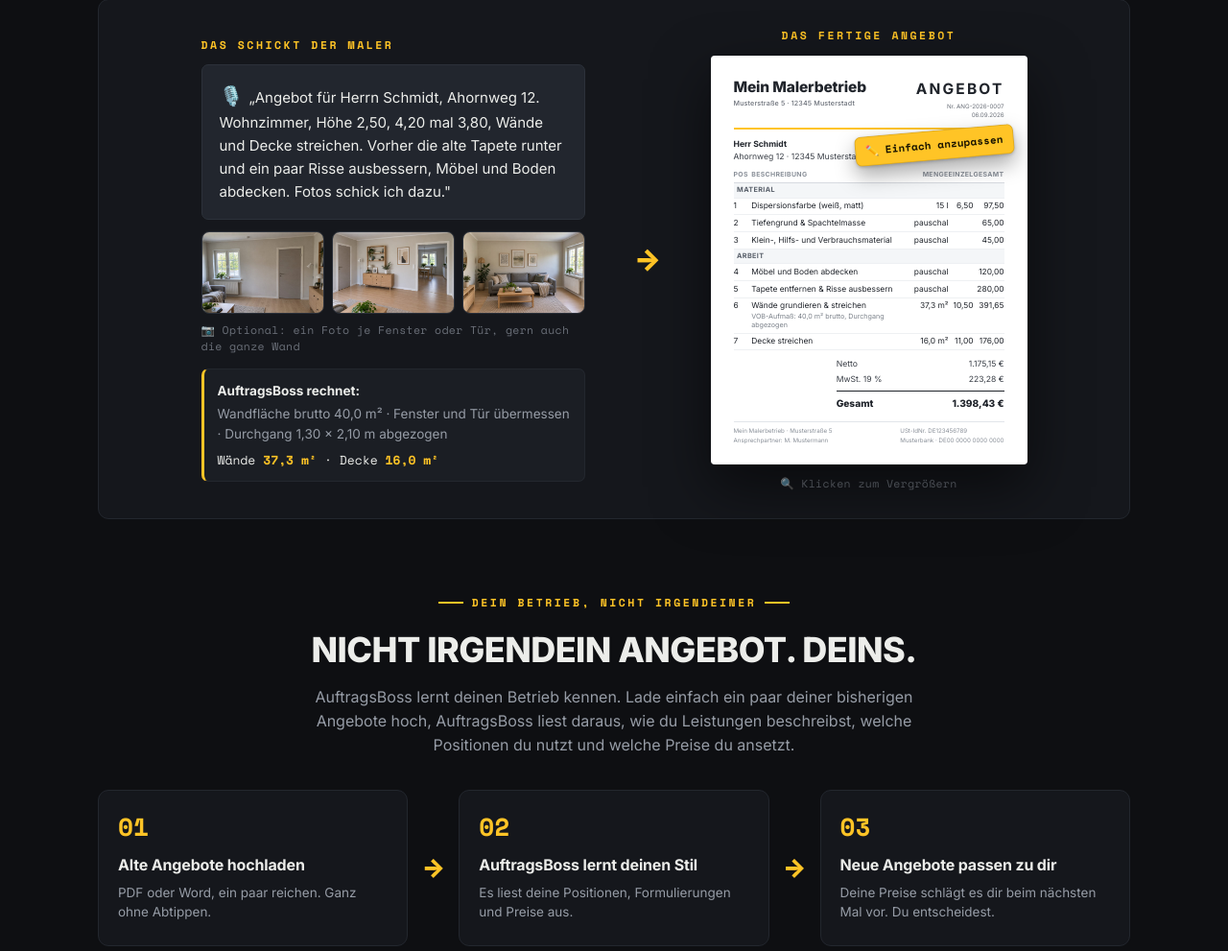
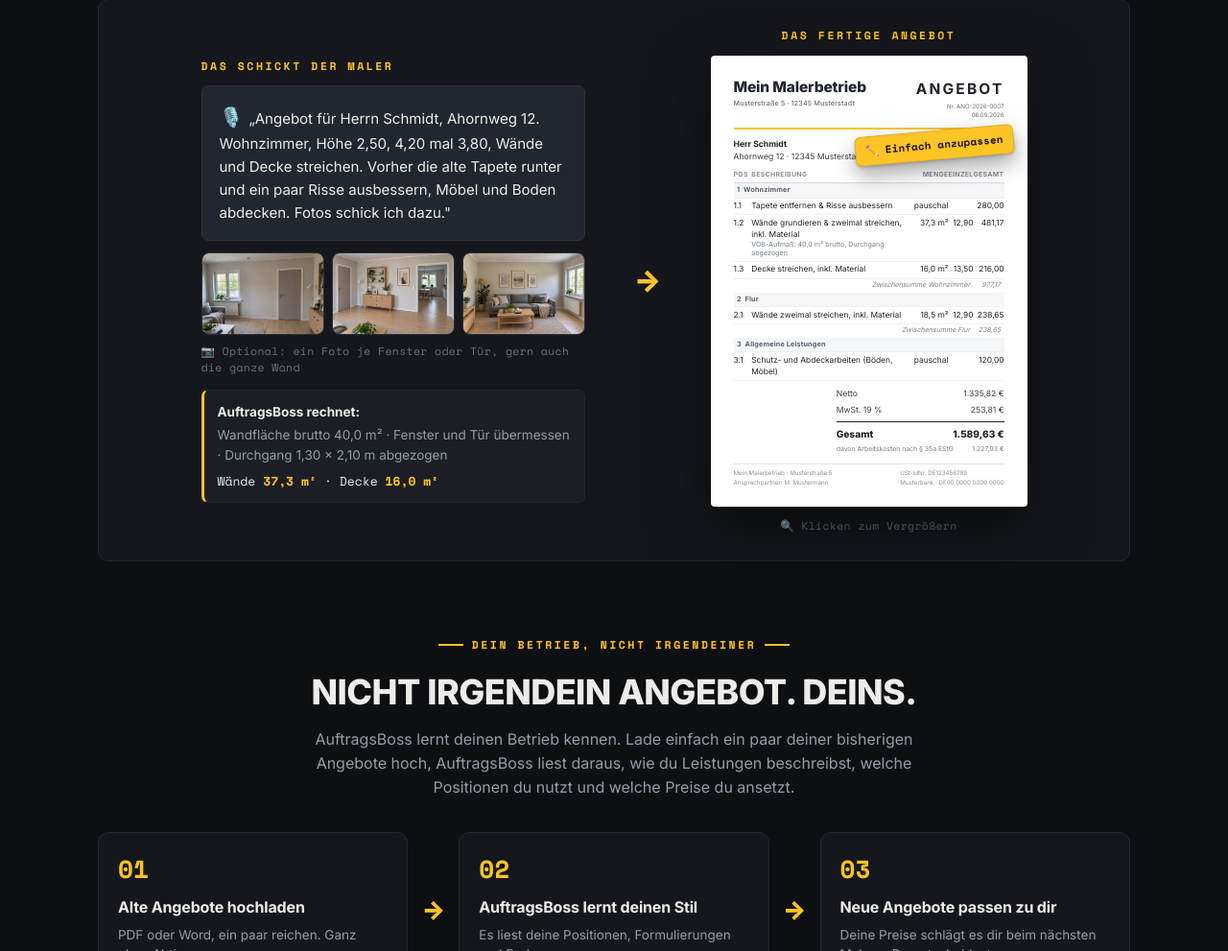
Before and after one commit to Produktwerke/auftragsboss, a website: page marketing/index.html in a window 1280 px wide. Shown: the part 1888-2879 px from the top of the page at 96% size. Drawn offline with Linux system fonts and the light colour scheme.

Commit message:
Landingpage: A4-Demo mit Raumblöcken, inkl. Material und § 35a-Zeile

```diff
--- a/marketing/index.html
+++ b/marketing/index.html
@@ -470,7 +470,9 @@
   .a4 th{text-align:left;font-size:.82em;text-transform:uppercase;letter-spacing:.05em;color:#8a9099;border-bottom:1px solid #d7dae0;padding:0 .5em .5em 0;font-weight:700;}
   .a4 th.r,.a4 td.r{text-align:right;padding-right:0;white-space:nowrap;}
   .a4 td{padding:.3em .5em .3em 0;border-bottom:1px solid #eef0f3;vertical-align:top;}
-  .a4 tr.grp td{background:#f4f6f8;font-weight:700;color:#5a616b;font-size:.86em;text-transform:uppercase;letter-spacing:.05em;padding:.3em .5em;}
+  .a4 tr.grp td{background:#f4f6f8;font-weight:700;color:#5a616b;font-size:.86em;text-transform:none;letter-spacing:.02em;padding:.3em .5em;}
+  .a4 tr.zw td{color:#7a8089;font-size:.84em;font-style:italic;border-bottom:none;padding:.15em .5em .45em;}
+  .a4 .a4-sum .s35a{font-size:.8em;color:#7a8089;padding-top:.15em;}
   .a4 .a4-sum{margin:.6em 0 0 auto;width:62%;font-size:.86em;}
   .a4 .a4-sum div{display:flex;justify-content:space-between;padding:.26em 0;color:#3a3f47;}
   .a4 .a4-sum .tot{border-top:.16em solid #20242b;margin-top:.35em;padding-top:.5em;font-weight:800;font-size:1.18em;color:#20242b;}
@@ -602,21 +604,23 @@
             <table>
               <thead><tr><th>Pos</th><th>Beschreibung</th><th class="r">Menge</th><th class="r">Einzel</th><th class="r">Gesamt</th></tr></thead>
               <tbody>
-                <tr class="grp"><td colspan="5">Material</td></tr>
-                <tr><td>1</td><td>Dispersionsfarbe (weiß, matt)</td><td class="r">15 l</td><td class="r">6,50</td><td class="r">97,50</td></tr>
-                <tr><td>2</td><td>Tiefengrund &amp; Spachtelmasse</td><td class="r">pauschal</td><td class="r"></td><td class="r">65,00</td></tr>
-                <tr><td>3</td><td>Klein-, Hilfs- und Verbrauchsmaterial</td><td class="r">pauschal</td><td class="r"></td><td class="r">45,00</td></tr>
-                <tr class="grp"><td colspan="5">Arbeit</td></tr>
-                <tr><td>4</td><td>Möbel und Boden abdecken</td><td class="r">pauschal</td><td class="r"></td><td class="r">120,00</td></tr>
-                <tr><td>5</td><td>Tapete entfernen &amp; Risse ausbessern</td><td class="r">pauschal</td><td class="r"></td><td class="r">280,00</td></tr>
-                <tr><td>6</td><td>Wände grundieren &amp; streichen<br><small>VOB-Aufmaß: 40,0 m² brutto, Durchgang abgezogen</small></td><td class="r">37,3 m²</td><td class="r">10,50</td><td class="r">391,65</td></tr>
-                <tr><td>7</td><td>Decke streichen</td><td class="r">16,0 m²</td><td class="r">11,00</td><td class="r">176,00</td></tr>
+                <tr class="grp"><td colspan="5">1&nbsp;&nbsp;Wohnzimmer</td></tr>
+                <tr><td>1.1</td><td>Tapete entfernen &amp; Risse ausbessern</td><td class="r">pauschal</td><td class="r"></td><td class="r">280,00</td></tr>
+                <tr><td>1.2</td><td>Wände grundieren &amp; zweimal streichen, inkl. Material<br><small>VOB-Aufmaß: 40,0 m² brutto, Durchgang abgezogen</small></td><td class="r">37,3 m²</td><td class="r">12,90</td><td class="r">481,17</td></tr>
+                <tr><td>1.3</td><td>Decke streichen, inkl. Material</td><td class="r">16,0 m²</td><td class="r">13,50</td><td class="r">216,00</td></tr>
+                <tr class="zw"><td colspan="4" class="r">Zwischensumme Wohnzimmer</td><td class="r">977,17</td></tr>
+                <tr class="grp"><td colspan="5">2&nbsp;&nbsp;Flur</td></tr>
+                <tr><td>2.1</td><td>Wände zweimal streichen, inkl. Material</td><td class="r">18,5 m²</td><td class="r">12,90</td><td class="r">238,65</td></tr>
+                <tr class="zw"><td colspan="4" class="r">Zwischensumme Flur</td><td class="r">238,65</td></tr>
+                <tr class="grp"><td colspan="5">3&nbsp;&nbsp;Allgemeine Leistungen</td></tr>
+                <tr><td>3.1</td><td>Schutz- und Abdeckarbeiten (Böden, Möbel)</td><td class="r">pauschal</td><td class="r"></td><td class="r">120,00</td></tr>
               </tbody>
             </table>
             <div class="a4-sum">
-              <div><span>Netto</span><span>1.175,15 €</span></div>
-              <div><span>MwSt. 19 %</span><span>223,28 €</span></div>
-              <div class="tot"><span>Gesamt</span><span>1.398,43 €</span></div>
+              <div><span>Netto</span><span>1.335,82 €</span></div>
+              <div><span>MwSt. 19 %</span><span>253,81 €</span></div>
+              <div class="tot"><span>Gesamt</span><span>1.589,63 €</span></div>
+              <div class="s35a"><span>davon Arbeitskosten nach § 35a EStG</span><span>1.227,93 €</span></div>
             </div>
             <div class="a4-foot"><span>Mein Malerbetrieb · Musterstraße 5<br>Ansprechpartner: M. Mustermann</span><span>USt-IdNr. DE123456789<br>Musterbank · DE00 0000 0000 0000</span></div>
           </div>
```
Also changed, not shown: CLAUDE.md (+23 -2 lines).
